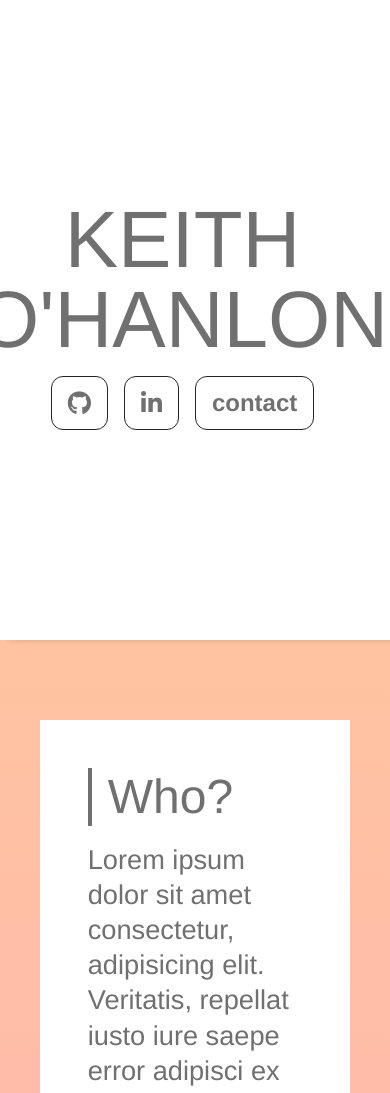
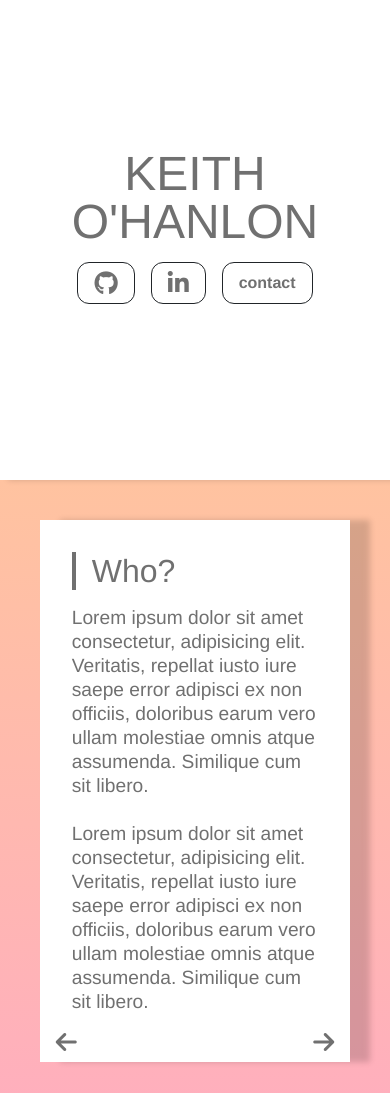
Before and after one commit to Keitho57/keithswebsite, a plain HTML site: page index.html in a window 390 px wide. Shown: the top 1093 px of the page. Drawn offline with nearby package versions, Linux system fonts and the light colour scheme.

Commit message:
initial Responsive design

```diff
--- a/index.html
+++ b/index.html
@@ -24,13 +24,13 @@
             <div class="contacts">
                 <h1>KEITH<br>O'HANLON</h1>
                 <nav class="nav">
-                    <a class="btn btn-outline-dark nav-link" href="https://github.com/Keitho57" target="_blank">
+                    <a class="btn dfjc btn-outline-dark nav-link" href="https://github.com/Keitho57" target="_blank">
                         <i class="fab fa-github"></i>
                     </a>
-                    <a class="btn btn-outline-dark nav-link" href="https://www.linkedin.com/in/keith-ohanlon-31b8ab1ba/" target="_blank">
+                    <a class="btn dfjc btn-outline-dark nav-link" href="https://www.linkedin.com/in/keith-ohanlon-31b8ab1ba/" target="_blank">
                         <i class="fab fa-linkedin-in"></i>
                     </a>
-                    <a class="btn btn-outline-dark nav-link" href="#">contact</a>
+                    <a class="btn dfjc btn-outline-dark nav-link" href="#">contact</a>
                 </nav>
             </div>
         </div>
--- a/styles.css
+++ b/styles.css
@@ -9,6 +9,8 @@ linear-gradient(#FFC3A0, #FFAFBD);
 body {
     font-family: Helvetica;
     color: #707070;
+    max-width: 100%;
+    overflow-x: hidden;
 }
 .dfjc {
     display: flex;
@@ -21,7 +23,6 @@ body {
     box-shadow: 20px 0 6px rgba(0, 0, 0, 0.16);
     z-index: 1;
     padding: 0 3%;
-
 }
 
 .contacts{
@@ -47,7 +48,6 @@ h1 {
 	font-size: 2vw;
     border-radius: .75rem;
     font-weight: bold;
-    display: flex;
     justify-content: center;
     align-items: center;
 }
@@ -69,7 +69,6 @@ i {
 .right-pane {
     padding: 0;
     background: linear-gradient(#FFC3A0, #FFAFBD);
-
 }
 
 .info {
@@ -79,6 +78,7 @@ i {
     height: 80%;
     margin: 5rem auto;
     background: #ffff;
+    box-shadow: 20px 0 6px rgba(0, 0, 0, 0.16);
 }
 
 h2 {
@@ -98,33 +98,66 @@ p {
 .left-arrow{
     position: absolute;
     left: 2rem;
-    bottom: 1rem;
+    bottom: .5rem;
 }
 
 .right-arrow{
     position: absolute;
     right: 2rem;
-    bottom: 1rem;
+    bottom: .5rem;
 }
 
 @media only screen and (max-width: 768px) {
-    h1{
-        text-align: center;
-        font-size: 5rem;
+
+    /* left pane mobile */
+    .left-pane {
+        height: 30rem;
+        justify-content: center;
     }
 
-    .left-pane {
-        height: 40rem;
-    }
     .left-pane, .contacts nav{
         justify-content: center;
     }
+    .contacts{
+        margin: 150px 0 0 0;
+    }
+    h1{
+        text-align: center;
+        font-size: 3rem;
+    }
     .contacts a{
-        font-size: 1.5rem;
+        font-size: 1rem;
     }
     i {
         font-size: 1.5rem;
         text-align: center;
+    }
+
+    /* right pane mobile */
+    .right-pane {
+        height: 100%;
+    }
+
+    .info {
+
+        margin: 2.5rem auto;
+        padding: 2rem;
+    }
+
+    h2 {
+        font-size: 2rem;
+    }
+    p {
+        font-size: 1.2rem;
+        line-height: 1.5rem;
+    }
+
+    .left-arrow{
+        left: 1rem;
+    }
+
+    .right-arrow{
+        right: 1rem;
     }
 }
 @media only screen and (min-width: 1600px) {
```
